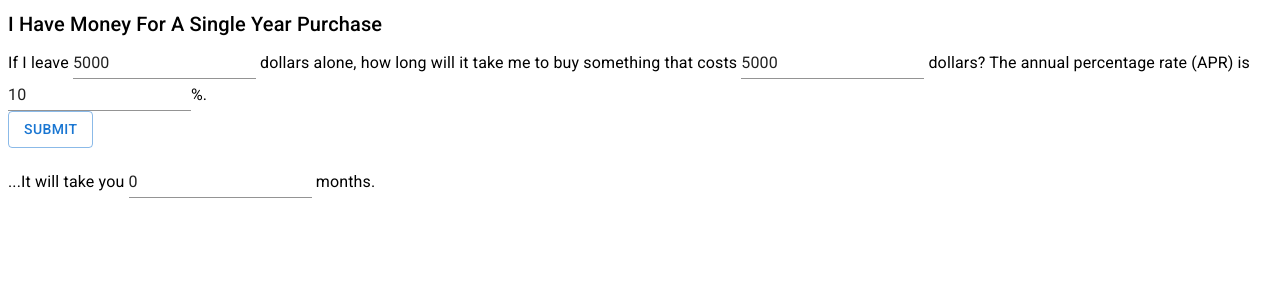
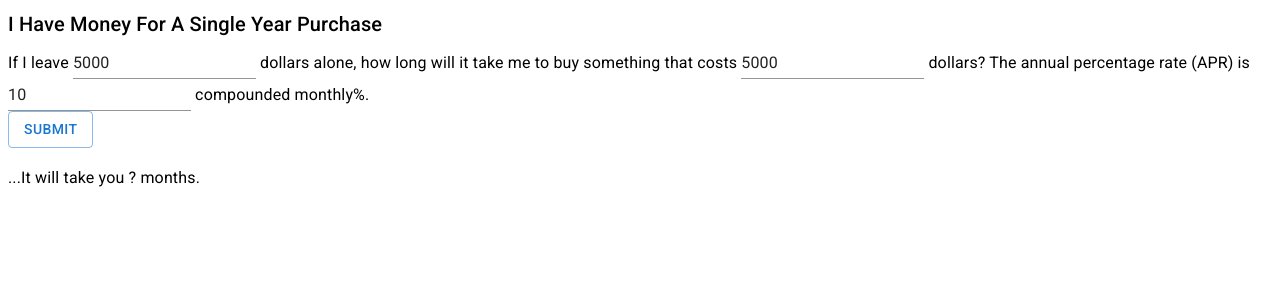
Before and after one commit to chumomega/timeismoney, a React (Create React App) app: page /timeismoney/ab in a window 1280 px wide. Shown: the top 300 px of the page. Built offline with nearby package versions, Linux system fonts and the light colour scheme.

Commit message:
add calculation if you dont make savings payments

```diff
--- a/src/DontSaveSingleYearPurchase.js
+++ b/src/DontSaveSingleYearPurchase.js
@@ -7,22 +7,34 @@ function DontSaveSingleYearPurchase() {
   const [totalDollars, setTotalDollars] = React.useState(5000);
   const [totalCost, setTotalCost] = React.useState(5000);
   const [apr, setAPR] = React.useState(10);
-  const [answer, setAnswer] = React.useState(0);
+  const [answer, setAnswer] = React.useState('?');
+
+  const handleSubmit = (event) => {
+    event.preventDefault();
+    let periodicRate = (apr / 100) / 12
+
+    let x = Math.log(totalCost / totalDollars)
+    let y = Math.log(1 + periodicRate)
+
+    setAnswer(x/y)
+  };
 
   return (
     <div>
+      <form onSubmit={handleSubmit}>
         <Typography variant="h6" gutterBottom>I Have Money For A Single Year Purchase</Typography>
         <Typography variant="body1" component={'span'} gutterBottom>
-        If I leave <Input value={totalDollars} required={true}/> dollars alone, how long will it take me
-        to buy something that costs <Input value={totalCost} required={true}/> dollars?
-        The annual percentage rate (APR) is <Input value={apr} required={true}/>%.
+          If I leave <Input value={totalDollars} required={true} onChange={(event) => {setTotalDollars(event.target.value)}}/> dollars alone, how long will it take me
+          to buy something that costs <Input value={totalCost} required={true} onChange={(event) => {setTotalCost(event.target.value)}}/> dollars?
+          The annual percentage rate (APR) is <Input value={apr} required={true} onChange={(event) => {setAPR(event.target.value)}}/> compounded monthly%.
         </Typography>
         <br/>
-      <Button variant="outlined">Submit</Button>
+        <Button variant="outlined" type="submit">Submit</Button>
         <br/><br/>
         <Typography variant="body1" gutterBottom>
-        ...It will take you <Input value={answer} required={true}/> months.
+          ...It will take you {answer} months.
         </Typography>
+      </form>
     </div>
   );
 }
```
Lines whose indentation alone changed are shown as unchanged.
